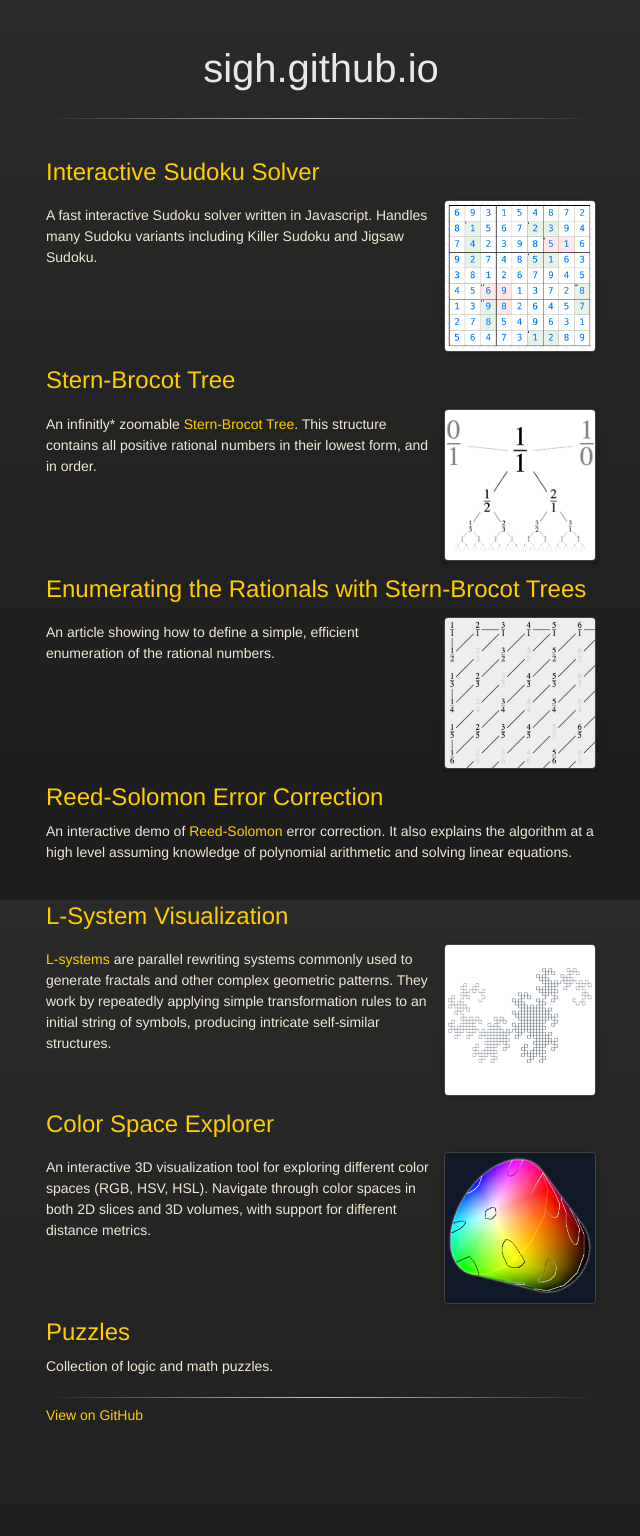
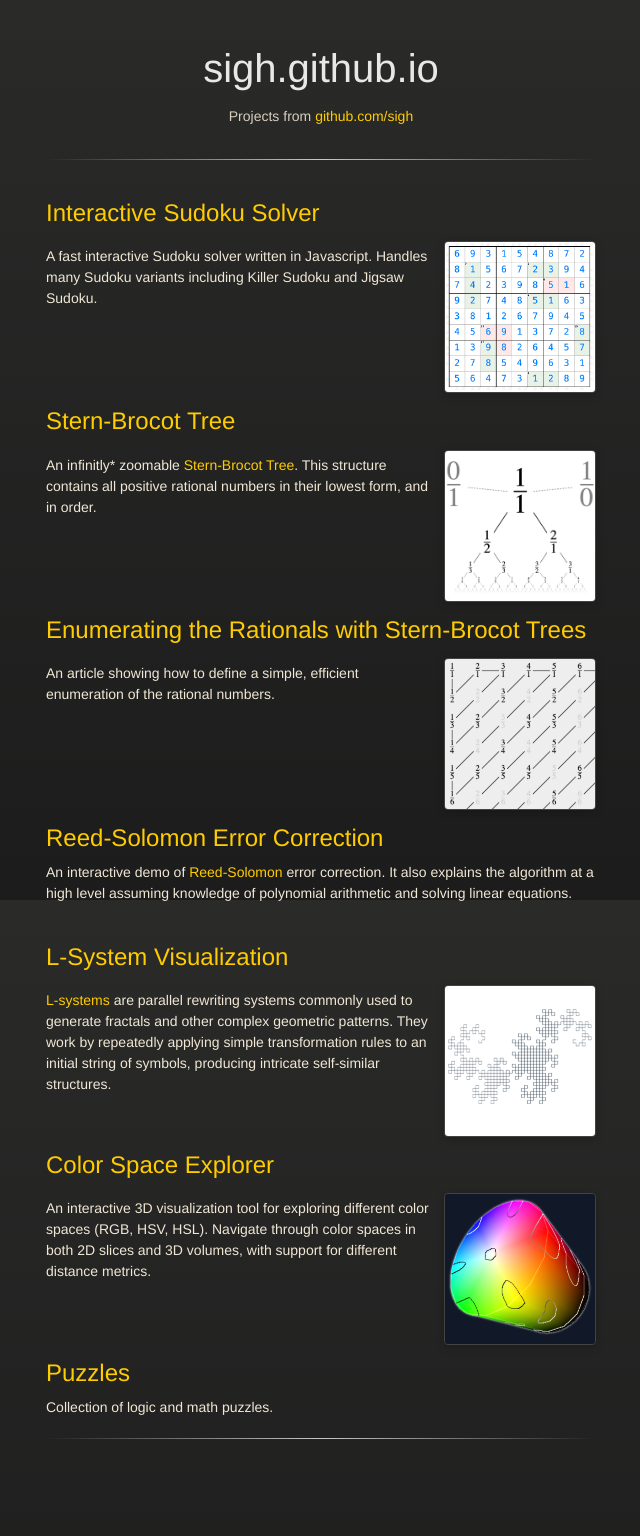
Before and after one commit to sigh/sigh.github.io, a Jekyll site: the page built from index.md, in a window 1280 px wide. Shown: the whole page, without its empty margins (269-909 px from the left). Built offline with Jekyll 4.4.1, drawn with Linux system fonts in a browser that asks for light colours.

Commit message:
Move github link to the top.

```diff
--- a/_layouts/default.html
+++ b/_layouts/default.html
@@ -16,17 +16,13 @@
       <div id="title">
         <h1>{{ page.title | default: site.title | default: site.github.repository_name }}</h1>
         <p>{{ page.description }}</p>
+        <p class="subtitle">
+          Projects from <a href="https://github.com/sigh">github.com/sigh</a>
+        </p>
       </div>
       <hr>
       {{ content }}
       <hr>
-      <footer>
-        {% if site.github.is_project_page %}
-        <a href="{{ site.github.repository_url }}"><span>View on GitHub</span></a>
-        {% else %}
-        <a href="{{ site.github.owner_url }}"><span>View on GitHub</span></a>
-        {% endif %}
-      </footer>
 
     </section>
   </div>
--- a/css/style.css
+++ b/css/style.css
@@ -339,6 +339,11 @@ section {
   text-align: center;
 }
 
+#title p.subtitle {
+  font-size: 14px;
+  margin-top: 5px;
+}
+
 @media print,
 screen and (max-width: 720px) {
   #title {
```
